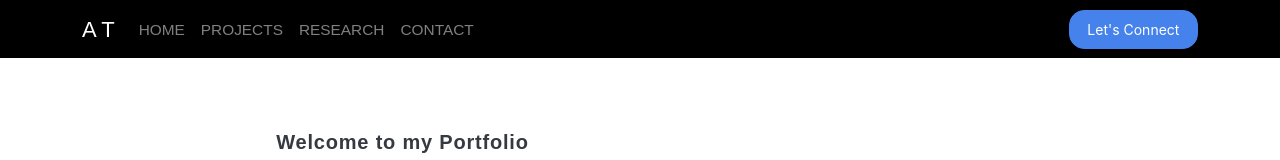
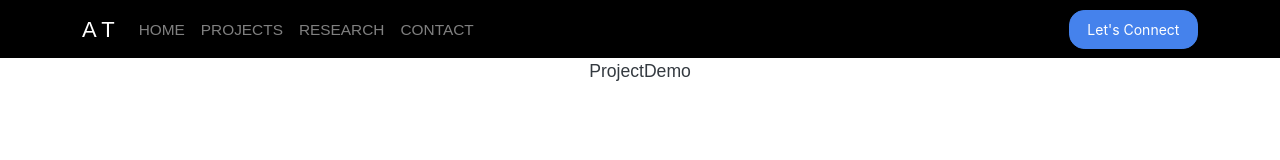
Before and after one commit to Arahikt/Portfolio, a React (Create React App) app: page /projectDemo in a window 1280 px wide. Before the commit this address led to /. Shown: the top 160 px of the page. Built offline with nearby package versions, Linux system fonts and the light colour scheme.

Commit message:
Project Demo page added.

```diff
--- a/src/App.js
+++ b/src/App.js
@@ -13,17 +13,19 @@ import Contact from "./Home/pages/Contact";
 import Footer from "./shared/UIElement/Footer";
 import Header from "./shared/UIElement/Header";
 import Research from "./Home/pages/Research";
+import ProjectDemo from "./Home/components/ProjectDemo";
 
 const App = () => {
   return (
     <Router>
-      <div className="App">
+      <div className="App ">
         <Header />
         <Routes>
           <Route path="/" element={<Home />} />
           <Route path="/projects" element={<Projects />} />
           <Route path="/research" element={<Research />} />
           <Route path="/contact" element={<Contact />} />
+          <Route path="/projectDemo" element={<ProjectDemo />} />
           <Route path="*" element={<Navigate to="/" />} />
         </Routes>
         <Footer />
--- /dev/null
+++ b/src/Home/components/ProjectDemo.js
@@ -0,0 +1,9 @@
+import React from 'react'
+
+const ProjectDemo = () => {
+  return (
+    <div>ProjectDemo</div>
+  )
+}
+
+export default ProjectDemo;
```
